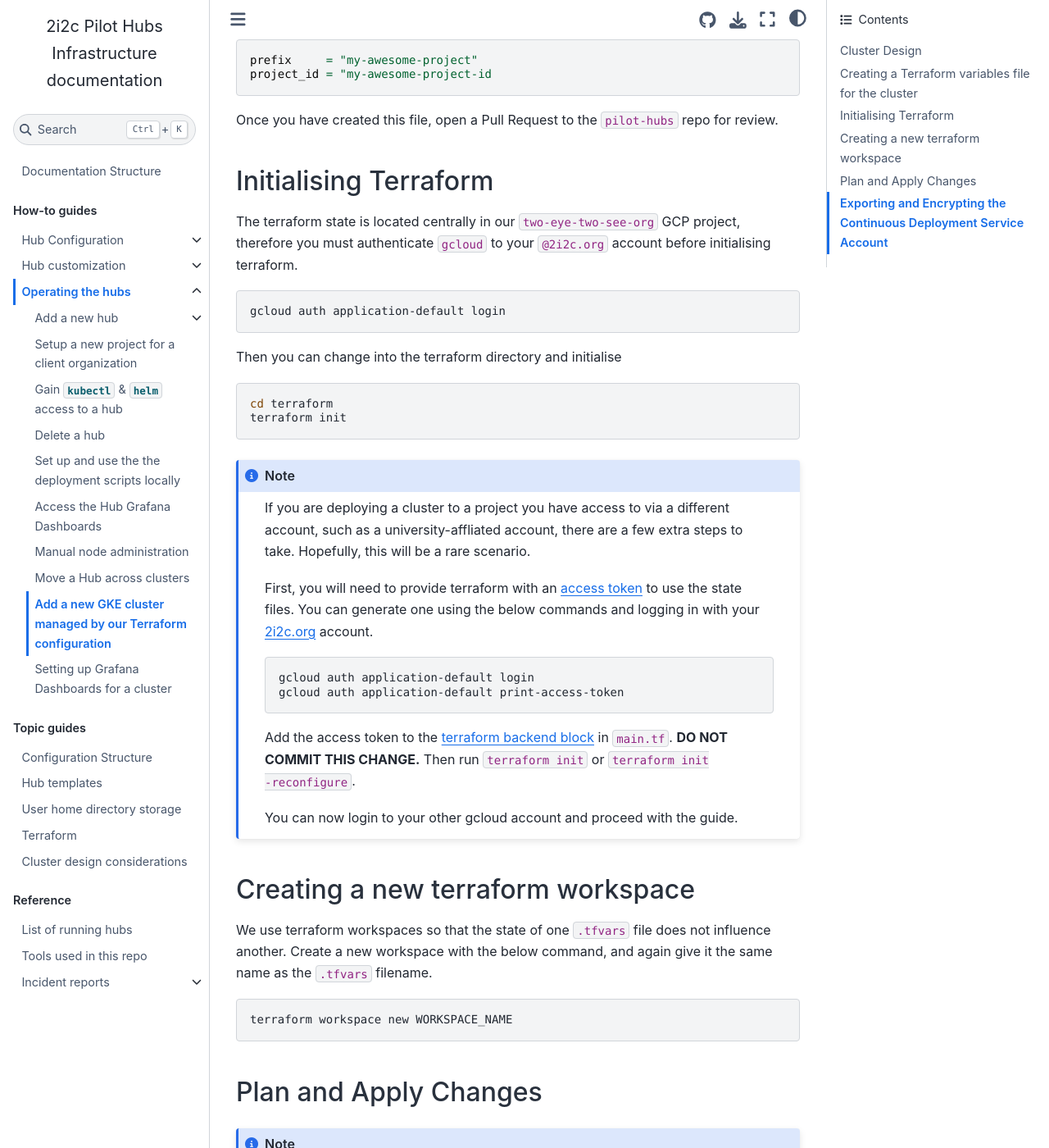
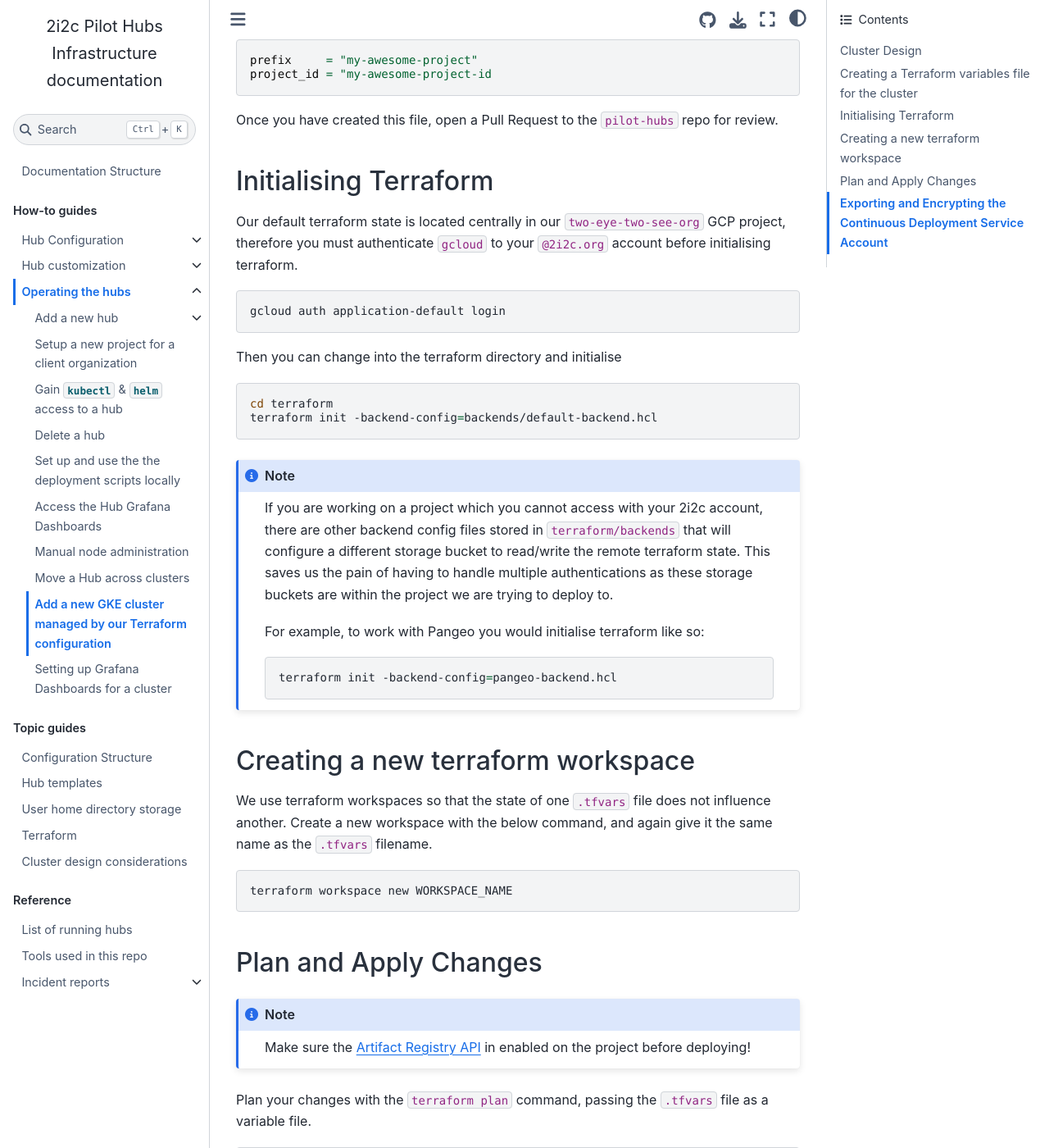
Before and after one commit to 2i2c-org/infrastructure, a Sphinx documentation site: the page built from docs/howto/operate/new-tf-cluster.md, in a window 1280 px wide and 1400 px high, scrolled down 828 px. Shown: the whole window at 82% size. Built offline with Sphinx 7.4.7 and the Sphinx Book theme 1.1.4, drawn with Linux system fonts in a browser that asks for light colours; pages that are not in the unit, such as notebooks, are missing from menus; the version number could not be read and is left out.

Commit message:
Update docs with backend-config usage

`````diff
--- a/docs/howto/operate/new-tf-cluster.md
+++ b/docs/howto/operate/new-tf-cluster.md
@@ -31,7 +31,7 @@
 
 ## Initialising Terraform
 
-The terraform state is located centrally in our `two-eye-two-see-org` GCP project, therefore you must authenticate `gcloud` to your `@2i2c.org` account before initialising terraform.
+Our default terraform state is located centrally in our `two-eye-two-see-org` GCP project, therefore you must authenticate `gcloud` to your `@2i2c.org` account before initialising terraform.
 
 ```bash
 gcloud auth application-default login
@@ -41,26 +41,18 @@
 
 ```bash
 cd terraform
-terraform init
+terraform init -backend-config=backends/default-backend.hcl
 ```
 
 ````{note}
-If you are deploying a cluster to a project you have access to via a different account, such as a university-affliated account, there are a few extra steps to take.
-Hopefully, this will be a rare scenario.
+If you are working on a project which you cannot access with your 2i2c account, there are other backend config files stored in `terraform/backends` that will configure a different storage bucket to read/write the remote terraform state.
+This saves us the pain of having to handle multiple authentications as these storage buckets are within the project we are trying to deploy to.
 
-First, you will need to provide terraform with an [access token](https://www.terraform.io/docs/language/settings/backends/gcs.html#configuration-variables) to use the state files.
-You can generate one using the below commands and logging in with your 2i2c.org account.
+For example, to work with Pangeo you would initialise terraform like so:
 
 ```bash
-gcloud auth application-default login
-gcloud auth application-default print-access-token
+terraform init -backend-config=pangeo-backend.hcl
 ```
-
-Add the access token to the [terraform backend block](https://github.com/2i2c-org/pilot-hubs/blob/2ef8a4bf35bb5ee9bf04ab3db1218b8c183c5da2/terraform/main.tf#L2-L5) in `main.tf`.
-**DO NOT COMMIT THIS CHANGE.**
-Then run `terraform init` or `terraform init -reconfigure`.
-
-You can now login to your other gcloud account and proceed with the guide.
 ````
 
 ## Creating a new terraform workspace
`````
Also changed, not shown: docs/topic/terraform.md (+17 -0 lines).
